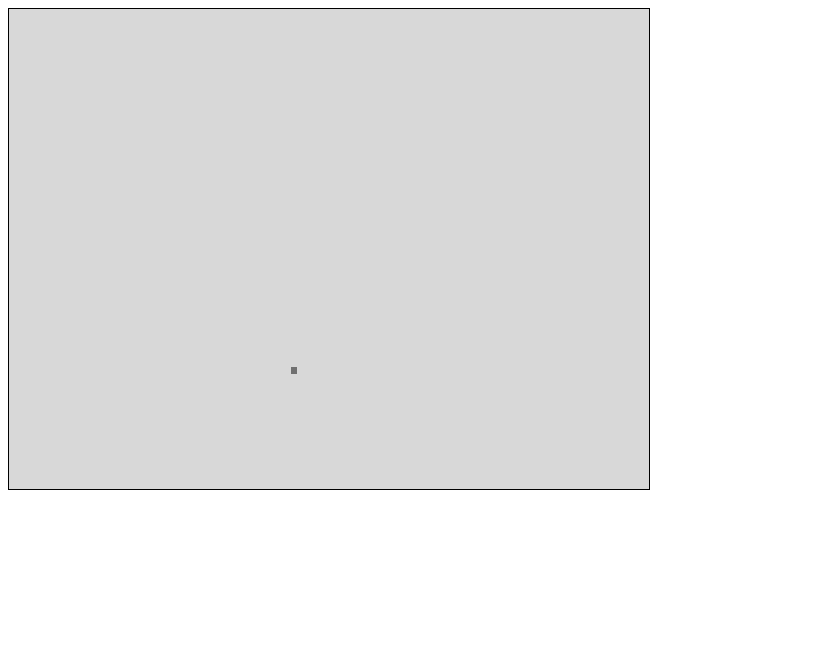
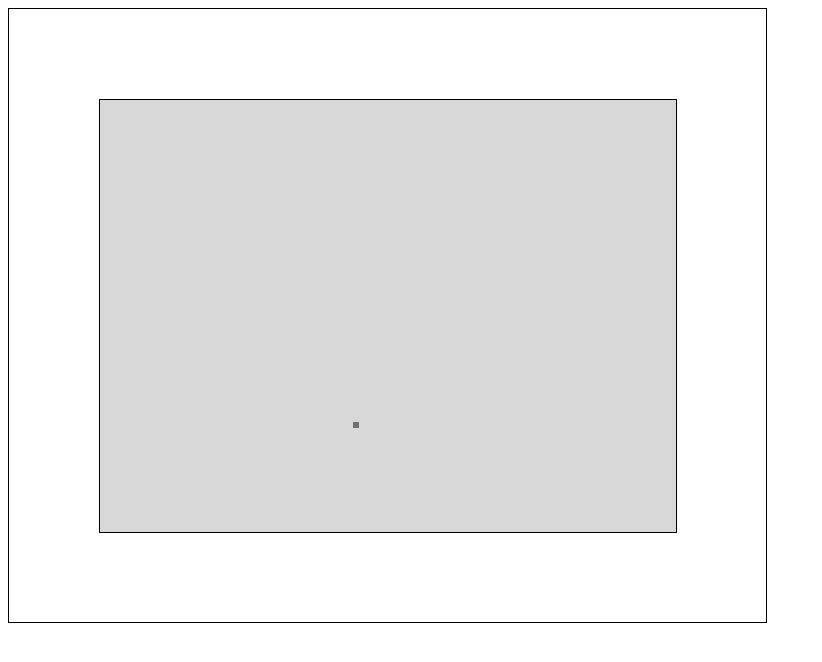
Before and after one commit to hanwj100/etch-a-sketch-v2, a plain HTML site: page index.html in a window 1280 px wide. Shown: the whole page, without its empty margins (0-822 px from the left). Drawn offline with Linux system fonts and the light colour scheme.

Commit message:
Create etch a sketch div around grid
Resize grid dimensions.

```diff
--- a/index.html
+++ b/index.html
@@ -1,5 +1,6 @@
 <!DOCTYPE html>
 <html lang="en">
+
 <head>
     <meta charset="UTF-8">
     <meta http-equiv="X-UA-Compatible" content="IE=edge">
@@ -8,7 +9,11 @@
     <link rel="stylesheet" href="./styles.css">
     <script src="./scripts.js" defer></script>
 </head>
+
 <body>
-    <div id="grid"></div>
+    <div id="etch-a-sketch">
+        <div id="grid"></div>
+    </div>
 </body>
+
 </html>
--- a/styles.css
+++ b/styles.css
@@ -1,8 +1,15 @@
+
+#etch-a-sketch {
+    padding: 7vw;
+    border: thin solid black;
+    display: inline-block;
+}
+
 #grid {
     display: grid;
     grid-template-columns: repeat(100, 1fr);
-    width: 50vw;
-    height: 37.5vw;
+    width: 45vw;
+    height: 33.75vw;
     border: thin solid black;
 }
 
```
